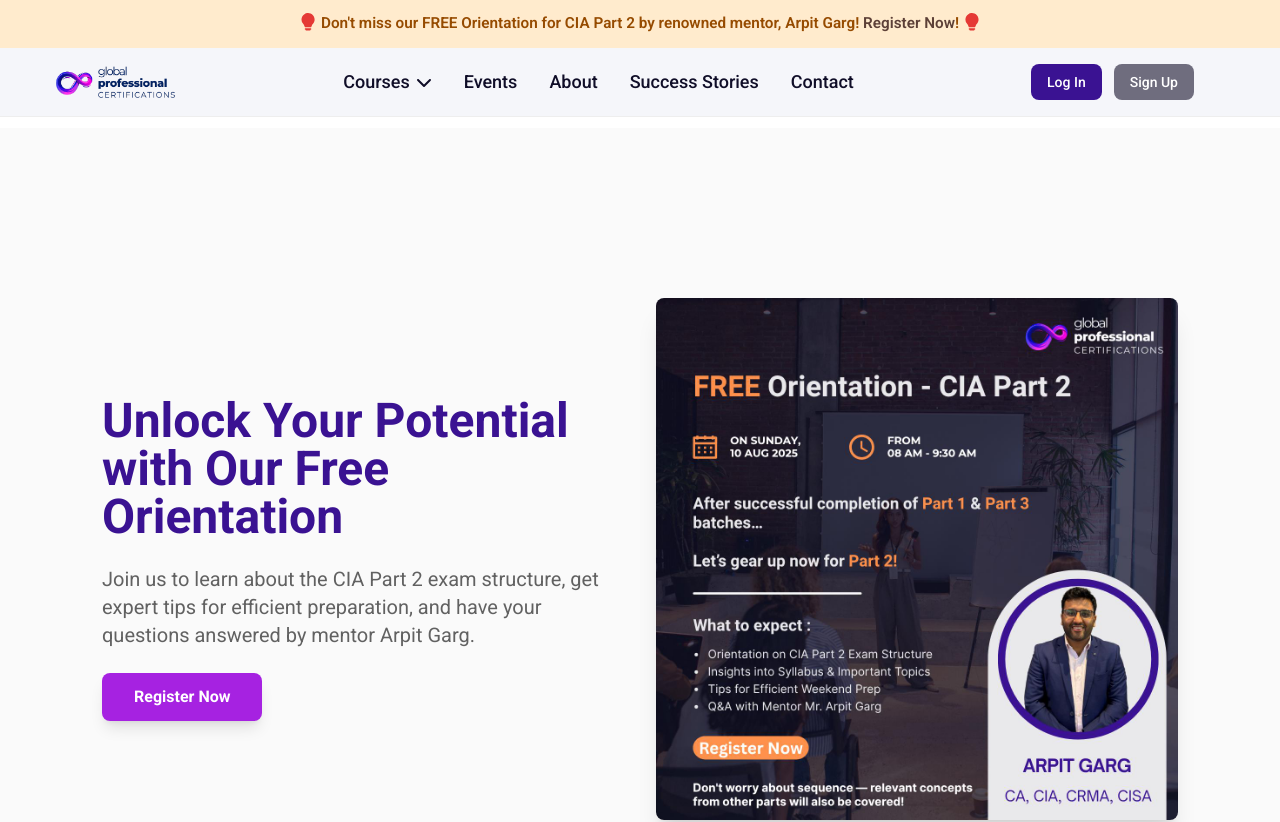
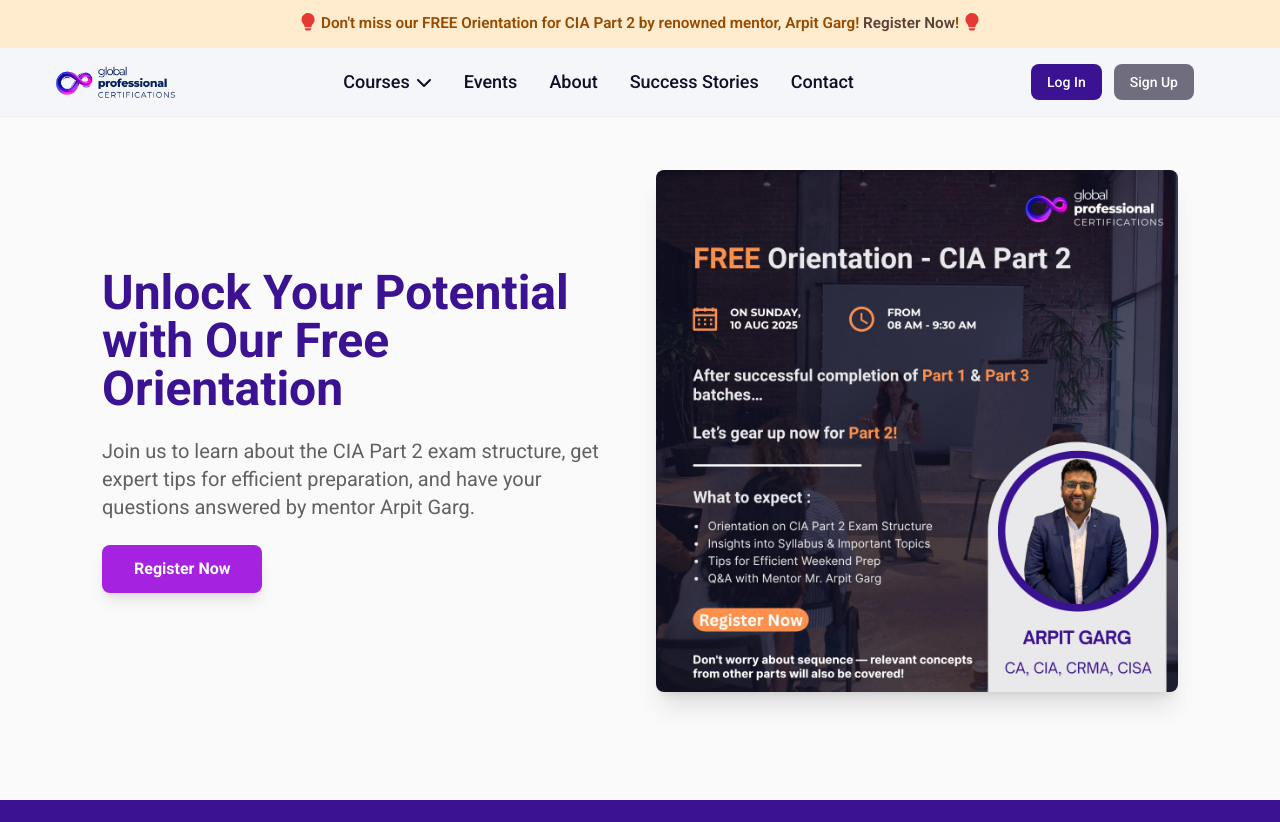
Before and after one commit to swapanmanna/gpc, a React (Vite) app: page / in a window 1280 px wide. Shown: the top 822 px of the page. Built offline with nearby package versions, Linux system fonts and the light colour scheme.

Commit message:
fixed some alignment issues

```diff
--- a/src/components/Home/Home.jsx
+++ b/src/components/Home/Home.jsx
@@ -25,7 +25,7 @@ export default function Home() {
         />
         <div className="bg-gray-50">
 
-            <section className="mt-32 py-8 md:py-[170px] bg-gray-50 h-screen">
+            <section className="mt-32 md:mt-0 py-8 md:py-[170px] bg-gray-50 h-screen">
                 <div className="container mx-auto px-4 md:px-8 flex flex-col md:flex-row items-center justify-center gap-8">
                     {/* Catchy Text and Call to Action */}
                     <div className="md:w-1/2 text-center md:text-left">
```
Also changed, not shown: src/components/Hero/Hero.jsx (+0 -54 lines).
